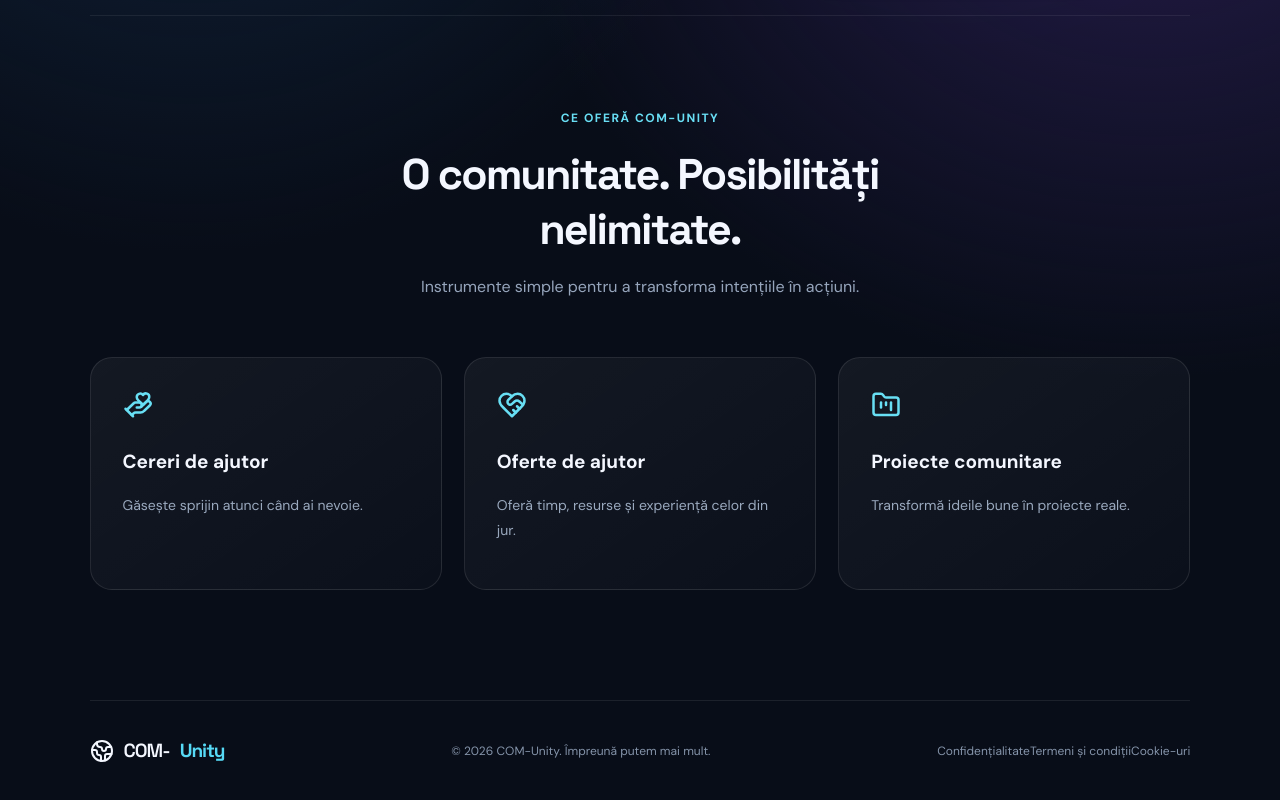
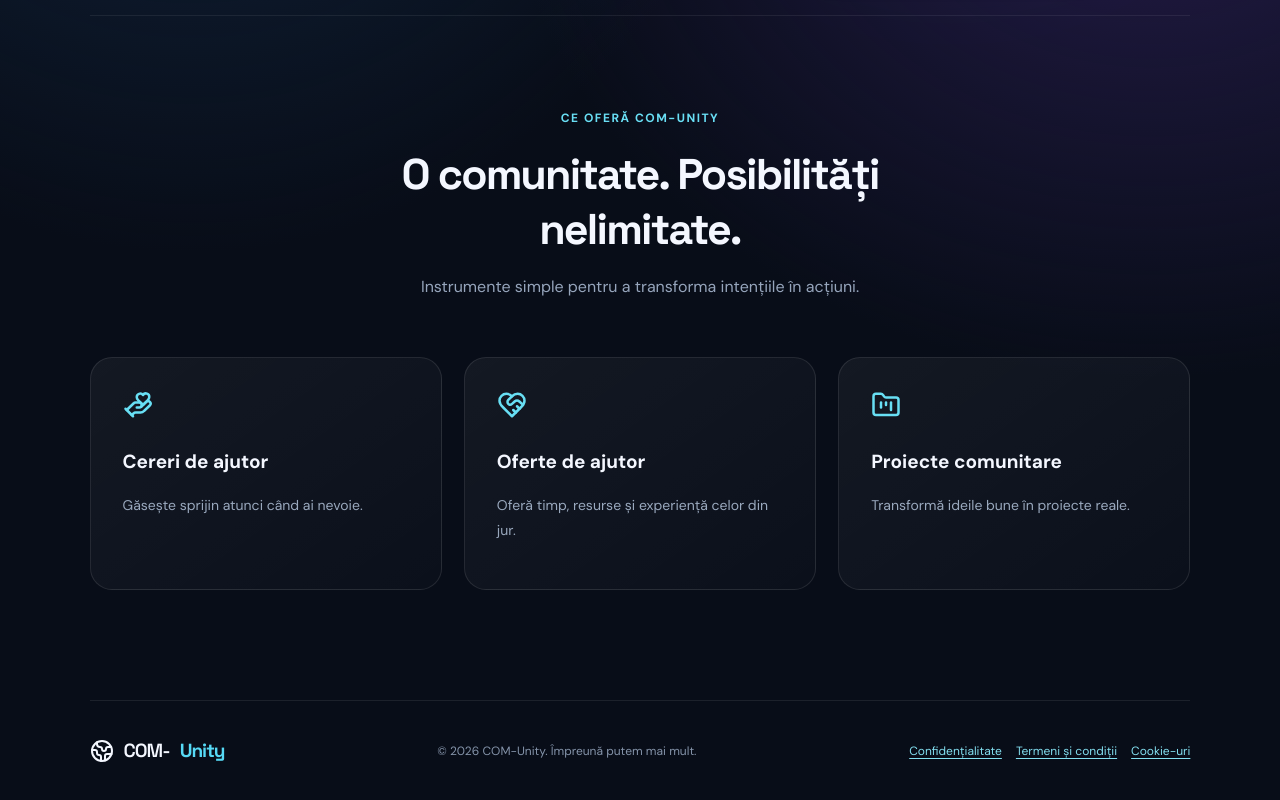
Before and after one commit to omisonic3-web/COM-Unity, a React (Vite) app: page / in a window 1280 px wide. Shown: the part 697-1497 px from the top of the page. Built offline with nearby package versions, Linux system fonts and the light colour scheme; no server answers.

Commit message:
Stilizează linkurile documentelor legale

```diff
--- a/src/style.css
+++ b/src/style.css
@@ -1521,3 +1521,10 @@ footer .brand {
 .dashboard-layout[data-theme="light"] .leaderboard-tabs button{color:#34415a;background:#f7f9fd;border-color:#d7dfed}
 .dashboard-layout[data-theme="light"] .leaderboard-tabs button.selected{color:#344fb5;background:#e9edff;border-color:#aebdf0}
 @media(max-width:520px){.leaderboard-intro{align-items:flex-start;padding:13px;gap:10px}.leaderboard-intro-icon{width:39px;height:39px}.leaderboard-card{gap:9px;padding:11px}.leaderboard-avatar{width:36px;height:36px}.leaderboard-score strong{font-size:15px}}
+
+
+/* Linkuri către documentele legale */
+.legal-links { display:flex; flex-wrap:wrap; gap:14px; align-items:center; }
+.legal-links a { color:#83dff0; text-decoration:underline; text-underline-offset:3px; }
+.legal-links a:hover { color:#c5f5ff; }
+@media (max-width:600px) { footer, .dashboard-footer { flex-wrap:wrap; align-items:flex-start; } .legal-links { gap:10px 14px; } }
```
